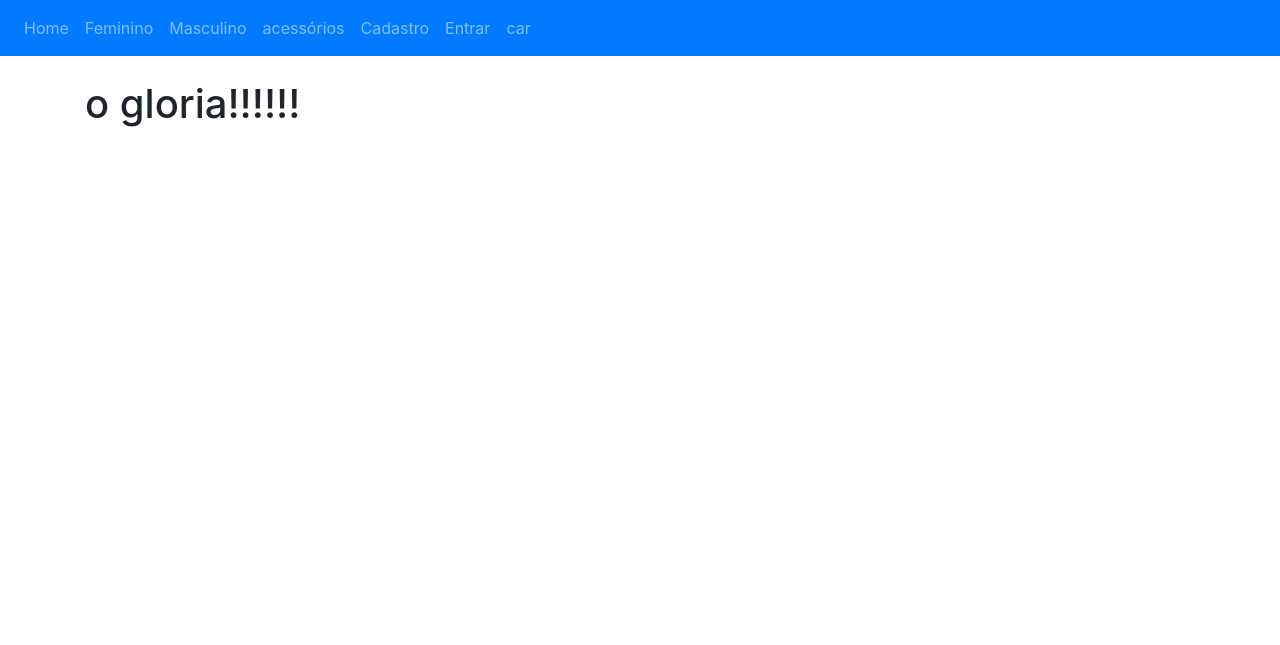
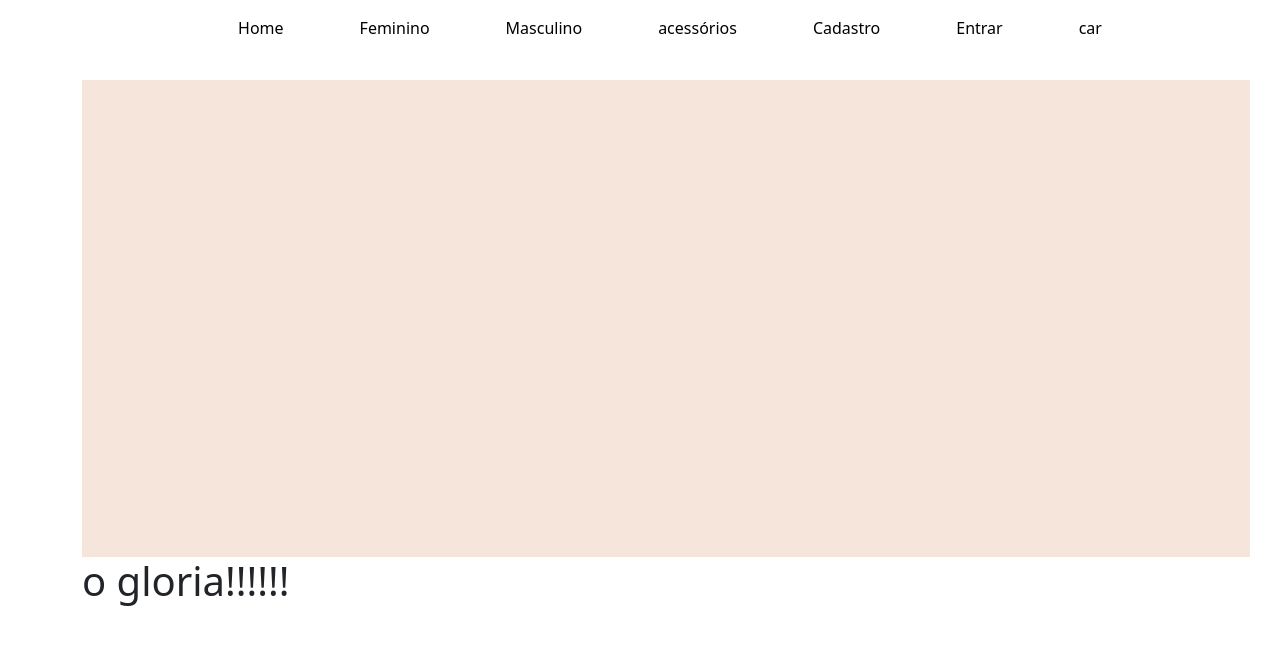
Before and after one commit to bagm4/bazar, a Django app: page / in a window 1280 px wide. Shown: the top 645 px of the page. Run offline with Django 4.2, Linux system fonts and the light colour scheme; some libraries are stand-ins or nearby versions.

Commit message:
commitcss1

```diff
--- a/main/static/css/style.css
+++ b/main/static/css/style.css
@@ -1,3 +1,11 @@
-h1{
-    color: blue;
+.navbar a {
+    color: black;
 }
+
+.nav-item{
+    text-align: center;
+}
+
+.nav-item{
+    padding-left: 60px;
+}
--- a/main/templates/base.html
+++ b/main/templates/base.html
@@ -9,11 +9,12 @@
     <!-- Bootstrap CSS -->
     <link href="https://cdn.jsdelivr.net/npm/bootstrap@5.2.0-beta1/dist/css/bootstrap.min.css" rel="stylesheet" integrity="sha384-0evHe/X+R7YkIZDRvuzKMRqM+OrBnVFBL6DOitfPri4tjfHxaWutUpFmBp4vmVor" crossorigin="anonymous">
     <link rel="stylesheet" href="https://stackpath.bootstrapcdn.com/bootstrap/4.1.3/css/bootstrap.min.css" integrity="sha384-MCw98/SFnGE8fJT3GXwEOngsV7Zt27NXFoaoApmYm81iuXoPkFOJwJ8ERdknLPMO" crossorigin="anonymous">
-
+    <link href="https://cdn.jsdelivr.net/npm/bootstrap@5.2.0-beta1/dist/css/bootstrap.min.css" rel="stylesheet" integrity="sha384-0evHe/X+R7YkIZDRvuzKMRqM+OrBnVFBL6DOitfPri4tjfHxaWutUpFmBp4vmVor" crossorigin="anonymous">
+    <link rel="stylesheet" href="{% static 'css/style.css' %}">
     <title>{% block title %}{% endblock %}</title>
   </head>
   <body>
-    <nav class="navbar navbar-expand-sm bg-primary navbar-dark">
+    <nav class="navbar navbar-expand-lg justify-content-center" style="background-color: white;">
 
         <!-- Links -->
         <ul class="navbar-nav">
--- a/main/templates/index.html
+++ b/main/templates/index.html
@@ -1,8 +1,10 @@
 {% extends "base.html" %}
+{% load static %}
 
 {% block title %}{% endblock %}
 
 {% block content %}
+<img src="{% static 'img/rascunho_imagem_index.png' %}" alt="">
 <h1>o gloria!!!!!!</h1>
 
 {% endblock content %}
```
Also changed, not shown: main/static/img/rascunho_imagem_index.png (added).
